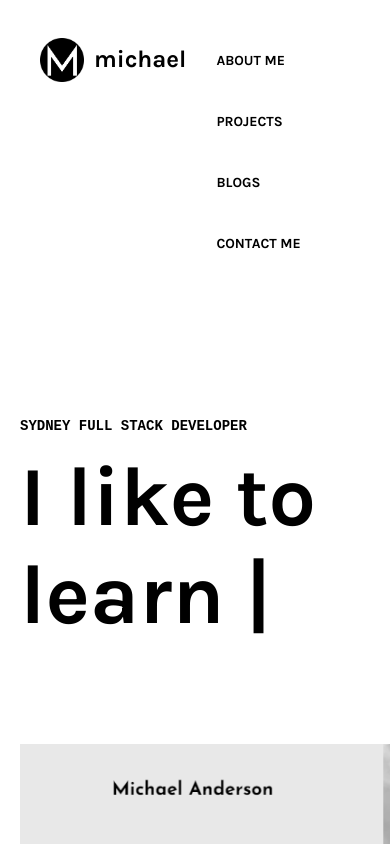
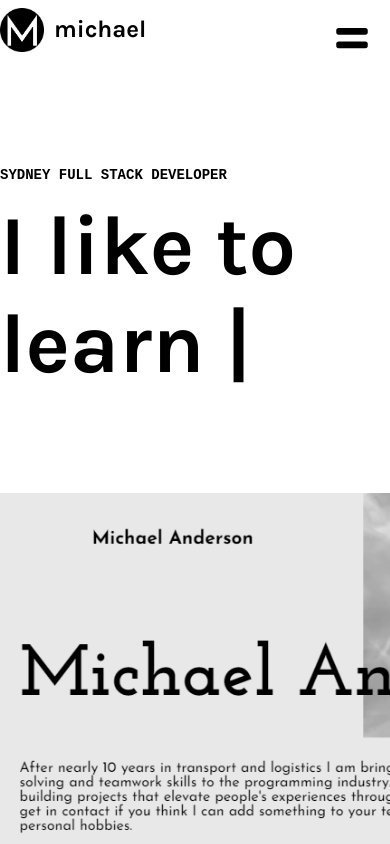
Before and after one commit to Manderson3568/WoolyMammoth, a React (Create React App) app: page / in a window 390 px wide. Shown: the top 844 px of the page. Built offline with nearby package versions, Linux system fonts and the light colour scheme; a web font is replaced by a local one.

Commit message:
Gh pages setup

```diff
--- a/src/App.css
+++ b/src/App.css
@@ -17,3 +17,8 @@
   background-color: #17151d;
   color: white;
 }
+@media only screen and (max-width: 768px) {
+  .App {
+    padding: 0;
+  }
+}
--- a/src/components/App.js
+++ b/src/components/App.js
@@ -32,6 +32,7 @@ function App() {
       Math.floor((window.scrollY / window.document.body.offsetHeight) * 100) >
       10
     ) {
+      setDisplay(true);
     }
     if (
       Math.floor((window.scrollY / window.document.body.offsetHeight) * 100) <=
--- a/src/components/navbar/Navbar.jsx
+++ b/src/components/navbar/Navbar.jsx
@@ -1,8 +1,11 @@
 import logoWhite from "../images/michaelLogo.png";
 import logoBlack from "../images/michaelLogoBlack.png";
 import { useState } from "react";
+import { BsX } from "react-icons/bs";
+import { FaEquals } from "react-icons/fa";
 import "./NavbarStyles.css";
 const Navbar = ({ sticky = false, display, dark = false }) => {
+  const [active, setActive] = useState(false);
   return (
     <nav
       className={`${sticky ? "sticky" : ""} ${display ? "display" : ""} ${
@@ -10,15 +13,16 @@ const Navbar = ({ sticky = false, display, dark = false }) => {
       }`}
     >
       <div className="container">
-        <div className="navLeft">
+        <div className={`navLeft ${active ? "active" : ""}`}>
           <img
             src={dark ? logoWhite : logoBlack}
             className="logo"
             alt="Michael Logo"
           />
-          <p className="companyName">michael</p>
+          {!sticky ? <p className="companyName">michael</p> : <div></div>}
         </div>
-        <div className="navRight">
+        <div className={`navRight ${active ? "active" : ""}`}>
+          <div className="links">
             <a href="#" className={`navLink ${dark ? "white" : "black"} `}>
               About me
             </a>
@@ -32,6 +36,31 @@ const Navbar = ({ sticky = false, display, dark = false }) => {
               Contact Me
             </a>
           </div>
+          <div className="navFooter">
+            <h3>get in touch</h3>
+            <a href="mailto:manderson3568@gmail.com">manderson3568@gmail.com</a>
+            <a href="tel:+61430152780">0430 152 780</a>
+          </div>
+        </div>
+        <div className={`activator ${active ? "white" : "black"}`}>
+          {active ? (
+            <BsX
+              size={36}
+              onClick={() => {
+                setActive(false);
+                document.body.classList.remove("menuActive");
+              }}
+            />
+          ) : (
+            <FaEquals
+              size={36}
+              onClick={() => {
+                setActive(true);
+                document.body.classList.add("menuActive");
+              }}
+            />
+          )}
+        </div>
       </div>
     </nav>
   );
--- a/src/components/navbar/NavbarStyles.css
+++ b/src/components/navbar/NavbarStyles.css
@@ -6,6 +6,11 @@ nav .navLeft .logo {
   height: 44px;
   margin-top: 8px;
 }
+nav .navRight {
+  display: flex;
+  justify-content: space-between;
+  min-width: 30%;
+}
 nav .navLeft .companyName {
   font-family: "Karla", sans-serif;
   font-weight: 700;
@@ -13,7 +18,7 @@ nav .navLeft .companyName {
   margin: 15px 10px 10px 10px;
 }
 nav div.container {
-  padding: 30px 20px;
+  padding: 30px 0px;
   display: flex;
   justify-content: space-between;
   max-width: 1160px;
@@ -28,8 +33,11 @@ a.navLink {
   font-family: "Karla", sans-serif;
   font-weight: 700;
   text-transform: uppercase;
-  margin: 22px 20px;
+  margin: 22px 0px 22px 40px;
   display: inline-block;
+}
+nav {
+  width: 100%;
 }
 .black {
   color: black;
@@ -41,6 +49,7 @@ a.navLink {
 nav.sticky {
   position: fixed;
   z-index: 200;
+  left: 0px;
   top: -63px;
   justify-content: space-between;
   display: flex;
@@ -50,6 +59,7 @@ nav.sticky {
 }
 nav.sticky.display {
   top: 0;
+  /* box-shadow: 0 0 10px 0 #0000001a; */
 }
 nav.sticky .container {
   width: 1160px;
@@ -58,3 +68,53 @@ nav.sticky .container {
 nav.dark {
   background-color: #17151d;
 }
+.activator,
+.navFooter {
+  display: none;
+}
+
+@media only screen and (max-width: 768px) {
+  .navFooter {
+    display: block;
+  }
+  nav .navRight {
+    padding-top: 80px;
+    background-color: #002dff;
+    display: none;
+  }
+  nav div.container {
+    padding: 0;
+  }
+  nav .navLeft.active {
+    display: none;
+  }
+  .links {
+    display: flex;
+    flex-direction: column;
+  }
+  nav .navRight.active {
+    box-sizing: border-box;
+    display: flex;
+    flex-direction: column;
+    justify-content: space-between;
+    overflow: default;
+    width: 100vw;
+    height: 100vh;
+    color: white;
+  }
+  nav .navRight.active a {
+    padding: 0;
+    margin: 0 40px 20px;
+    font-size: 50px;
+    color: white;
+  }
+  .activator {
+    position: absolute;
+    right: 20px;
+    top: 20px;
+    display: block;
+  }
+  body.menuActive {
+    overflow: hidden;
+  }
+}
--- a/src/components/projects/Projects.jsx
+++ b/src/components/projects/Projects.jsx
@@ -5,7 +5,6 @@ import { projectSlides } from "../slideObjects";
 import { useState } from "react";
 import "./ProjectsStyles.css";
 import { GiBaseballBat } from "react-icons/gi";
-import { BsArrowLeft, BsArrowRight } from "react-icons/bs";
 
 const Projects = ({ dark = false }) => {
   const [current, setCurrent] = useState(0);
@@ -52,7 +51,7 @@ const Projects = ({ dark = false }) => {
         </div>
       </div>
 
-      <Slider slides={projectSlides} current={current} />
+      <Slider slides={projectSlides} current={current} dark={dark} />
     </div>
   );
 };
--- a/src/components/slide/Slide.jsx
+++ b/src/components/slide/Slide.jsx
@@ -3,7 +3,7 @@ import SubHeading from "../subHeading/SubHeading";
 import SymbolHeading from "../symbolHeading/SymbolHeading";
 import "./SlideStyles.css";
 
-const Slide = ({ slide, className, style, hover }) => {
+const Slide = ({ dark, slide, className, style, hover }) => {
   return (
     <div className={`slide ${className}`} style={style}>
       <div className="left">
@@ -14,7 +14,7 @@ const Slide = ({ slide, className, style, hover }) => {
         })}
         <h4>Technologies Used:</h4>
         <p>{slide.tech}</p>
-        <ArrowLink text={"visit site"} link={slide.link} dark={false} />
+        <ArrowLink text={"visit site"} link={slide.link} dark={dark} />
       </div>
       <div className="right">
         <img src={slide.image} className={`${hover ? "shift" : ""}`} />
--- a/src/components/slider/Slider.jsx
+++ b/src/components/slider/Slider.jsx
@@ -2,7 +2,7 @@ import Slide from "../slide/Slide";
 import "./SliderStyles.css";
 import { useState } from "react";
 
-const Slider = ({ slides, current }) => {
+const Slider = ({ slides, current, dark }) => {
   const [hover, setHover] = useState(false);
 
   return (
@@ -18,6 +18,7 @@ const Slider = ({ slides, current }) => {
       {slides.map((slide, i) => {
         return (
           <Slide
+            dark={dark}
             hover={hover}
             slide={slide}
             className={`${i === current ? "active" : ""}`}
```
Also changed, not shown: package.json (+7 -1 lines), 1 other file (tests, documents, lock files or other folders). Lines whose indentation alone changed are shown as unchanged.
